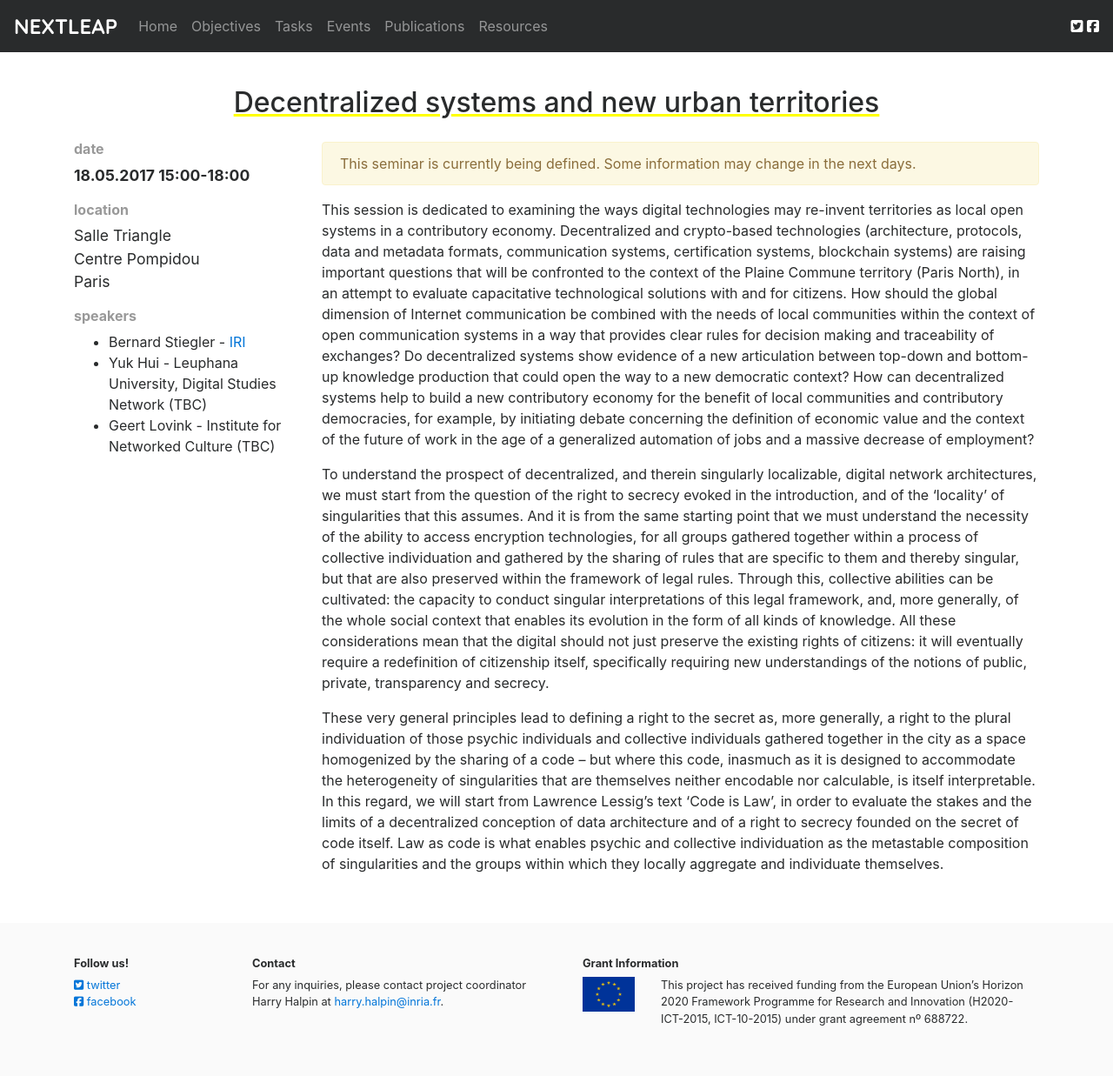
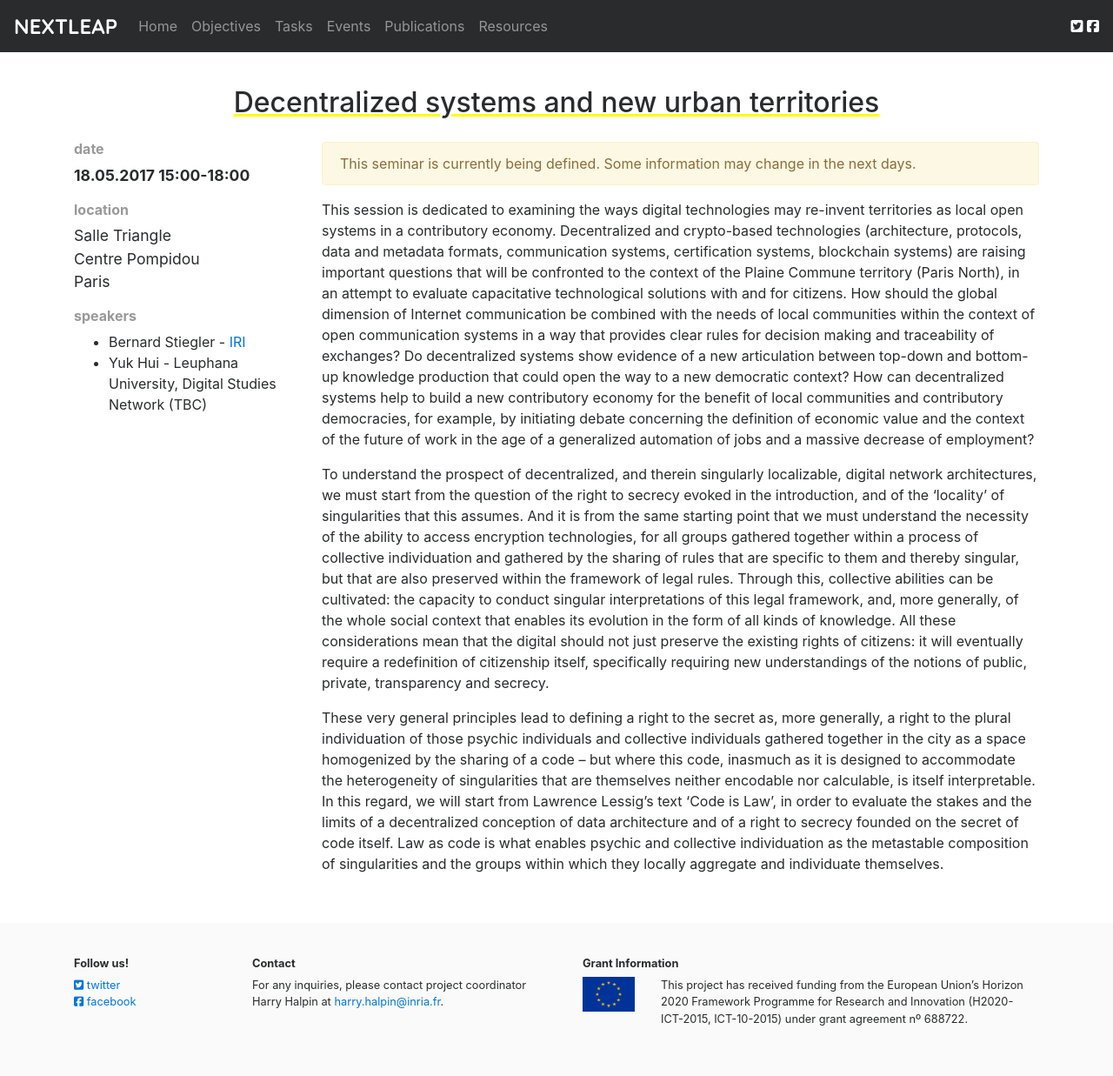
Before and after one commit to nextleap-project/nextleap-website, a Jekyll site: the page built from _seminars/2017-4.md, in a window 1280 px wide. Shown: the whole page at 87% size. Built offline with Jekyll 4.4.1, drawn with Linux system fonts in a browser that asks for light colours; nearby versions of some CDN libraries.

Commit message:
update of seminar speakers

```diff
--- a/_seminars/2017-4.md
+++ b/_seminars/2017-4.md
@@ -9,8 +9,8 @@ location: Salle Triangle <br> Centre Pompidou <br> Paris
 speakers:
 - Bernard Stiegler - <a href="http://iri.centre-pompidou.fr">IRI</a>
 - Yuk Hui - Leuphana University, Digital Studies Network (TBC)
-#- Gerald Moore - Durham University, Digital Studies Network (TBC)
-- Geert Lovink - Institute for Networked Culture (TBC)
+# - Gerald Moore - Durham University, Digital Studies Network (TBC)
+# - Geert Lovink - Institute for Networked Culture (TBC)
 
 warning: This seminar is currently being defined. Some information may change in the next days.
 ---
```
